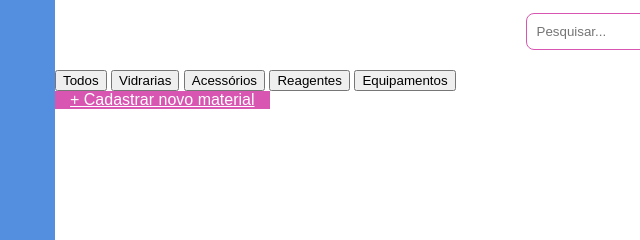
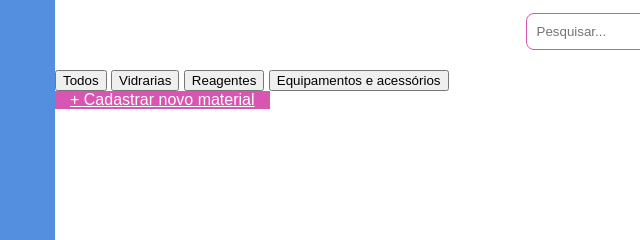
Before and after one commit to labmnger-web/labManager-v2, a website: page frontend/html/material.html in a window 1280 px wide. Shown: the part 247-487 px from the top of the page, 85-725 px from the left. Drawn offline with Linux system fonts and the light colour scheme; no server answers; sample sign-in values are in the browser's storage.

Commit message:
Update material.html

```diff
--- a/frontend/html/material.html
+++ b/frontend/html/material.html
@@ -49,9 +49,8 @@
             <div class="filtros-categoria">
                 <button class="filtro ativo" data-categoria="todos">Todos</button>
                 <button class="filtro" data-categoria="vidraria">Vidrarias</button>
-                <button class="filtro" data-categoria="acessorio">Acessórios</button>
                 <button class="filtro" data-categoria="reagente">Reagentes</button>
-                <button class="filtro" data-categoria="equipamento">Equipamentos</button>
+                <button class="filtro" data-categoria="equipamento">Equipamentos e acessórios</button>
             </div>
 
             <div class="tabela-container">
```
